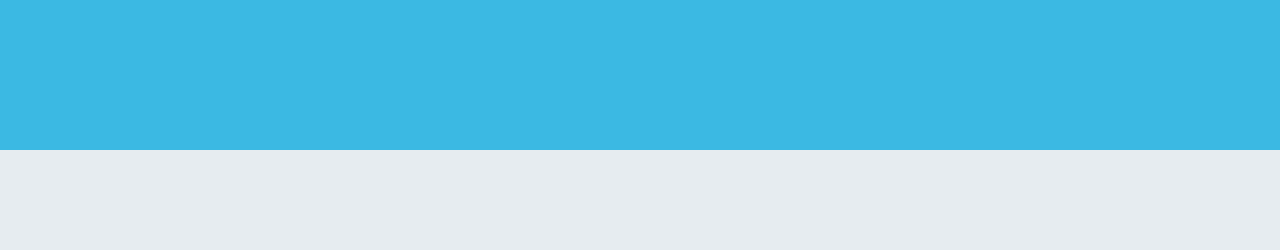
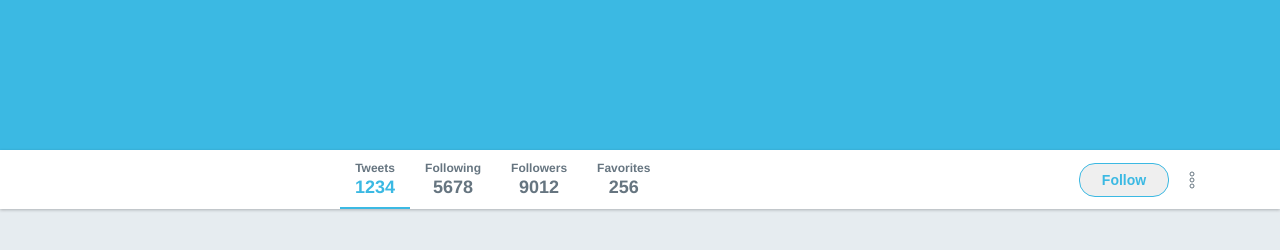
Before and after one commit to brenoos/twitter-clone, a plain HTML site: page index.html in a window 1280 px wide. Shown: the part 276-526 px from the top of the page. Drawn offline with Linux system fonts and the light colour scheme.

Commit message:
barra da timeline

```diff
--- a/index.html
+++ b/index.html
@@ -35,6 +35,36 @@
   <div class="banner">
     <h1>Clone Layout Twitter</h1>
   </div>
+
+  <div class="bar">
+    <div class="content">
+
+      <ul>
+        <li class="active">
+          <span>Tweets</span>
+          <strong>1234</strong>
+        </li>
+        <li>
+          <span>Following</span>
+          <strong>5678</strong>
+        </li>
+        <li>
+          <span>Followers</span>
+          <strong>9012</strong>
+        </li>
+        <li>
+          <span>Favorites</span>
+          <strong>256</strong>
+        </li>
+      </ul>
+
+      <div class="actions">
+        <button>Follow</button>
+        <img src="/images/more.svg" alt="More">
+      </div>
+
+    </div>
+  </div>
 </body>
 
 </html>
--- a/style.css
+++ b/style.css
@@ -106,3 +106,80 @@ div.banner {
   justify-content: center;
   color: #FFF;
 }
+
+div.bar {
+  height: 59px;
+  background: #fff;
+  box-shadow: 0 1px 3px rgba(0, 0, 0, .25);
+
+}
+
+div.bar .content {
+  display: flex;
+  justify-content: space-between;
+  align-items: center;
+  padding-left: 285px;
+  height: 100%;
+}
+
+div.bar .content ul {
+  display: flex;
+  list-style: none;
+  height: 100%;
+}
+
+div.bar .content ul li {
+  display: flex;
+  flex-direction: column;
+  justify-content: center;
+  align-items: center;
+  padding: 0 15px;
+  position: relative;
+}
+
+div.bar .content ul li.active::after {
+  content: '';
+  width: 100%;
+  height: 2px;
+  position: absolute;
+  bottom: 0;
+  left: 0;
+  background: #3bb9e3;
+}
+
+div.bar .content ul li span {
+  color: #667580;
+  font-size: 12px;
+  font-weight: bold;
+}
+
+div.bar .content ul li strong {
+  color: #667580;
+  font-size: 18px;
+  font-weight: bold;
+  margin-top: 2px;
+}
+
+div.bar .content ul li.active strong {
+  color: #3bb9e3;
+}
+
+div.bar .content .actions {
+  display: flex;
+}
+
+div.bar .content .actions button {
+  display: flex;
+  align-items: center;
+  justify-content: center;
+
+  height: 34px;
+  width: 90px;
+  font-weight: bold;
+  font-size: 14px;
+  color: #3bb9e3;
+  border: 1px solid #3bb9e3;
+  border-radius: 16px;
+
+  margin-right: 20px;
+}
```
